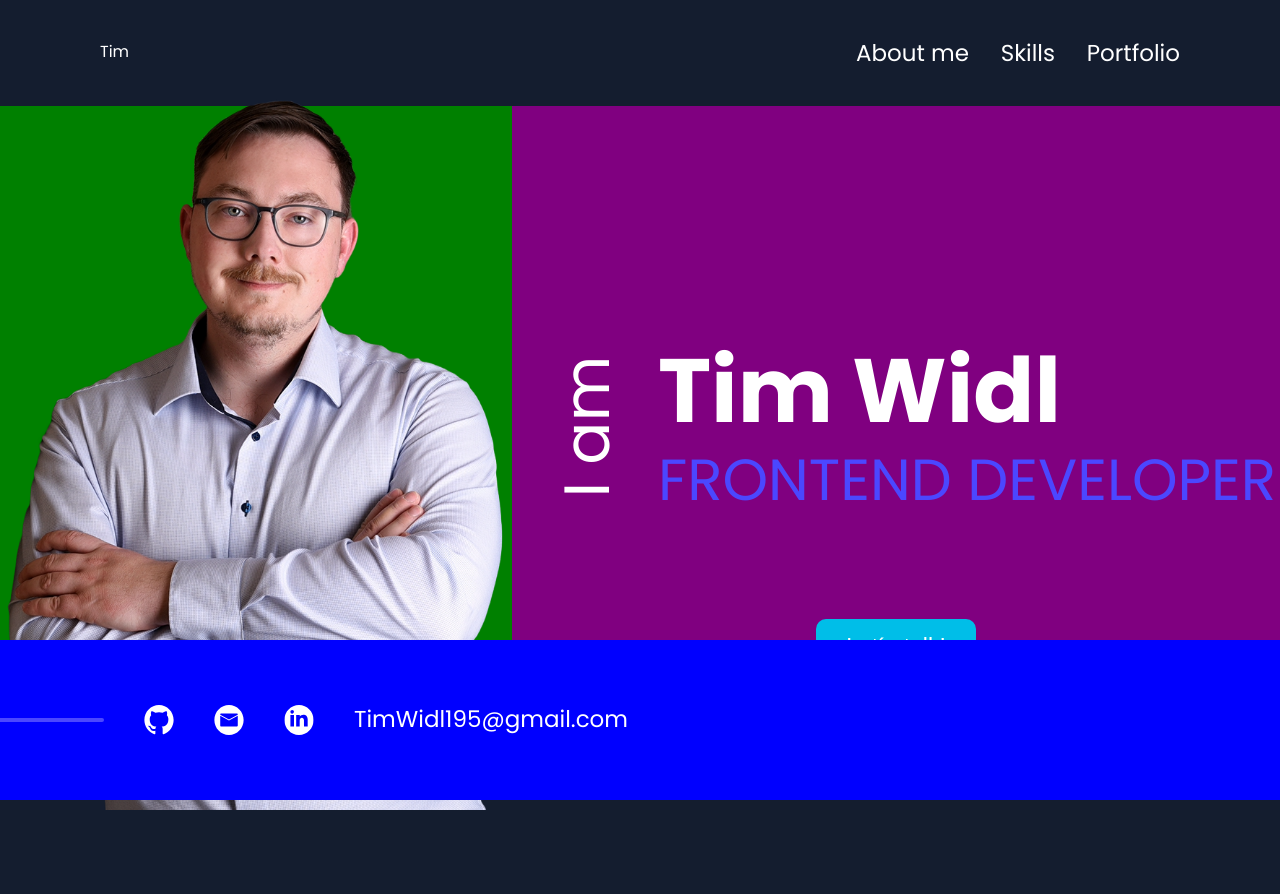
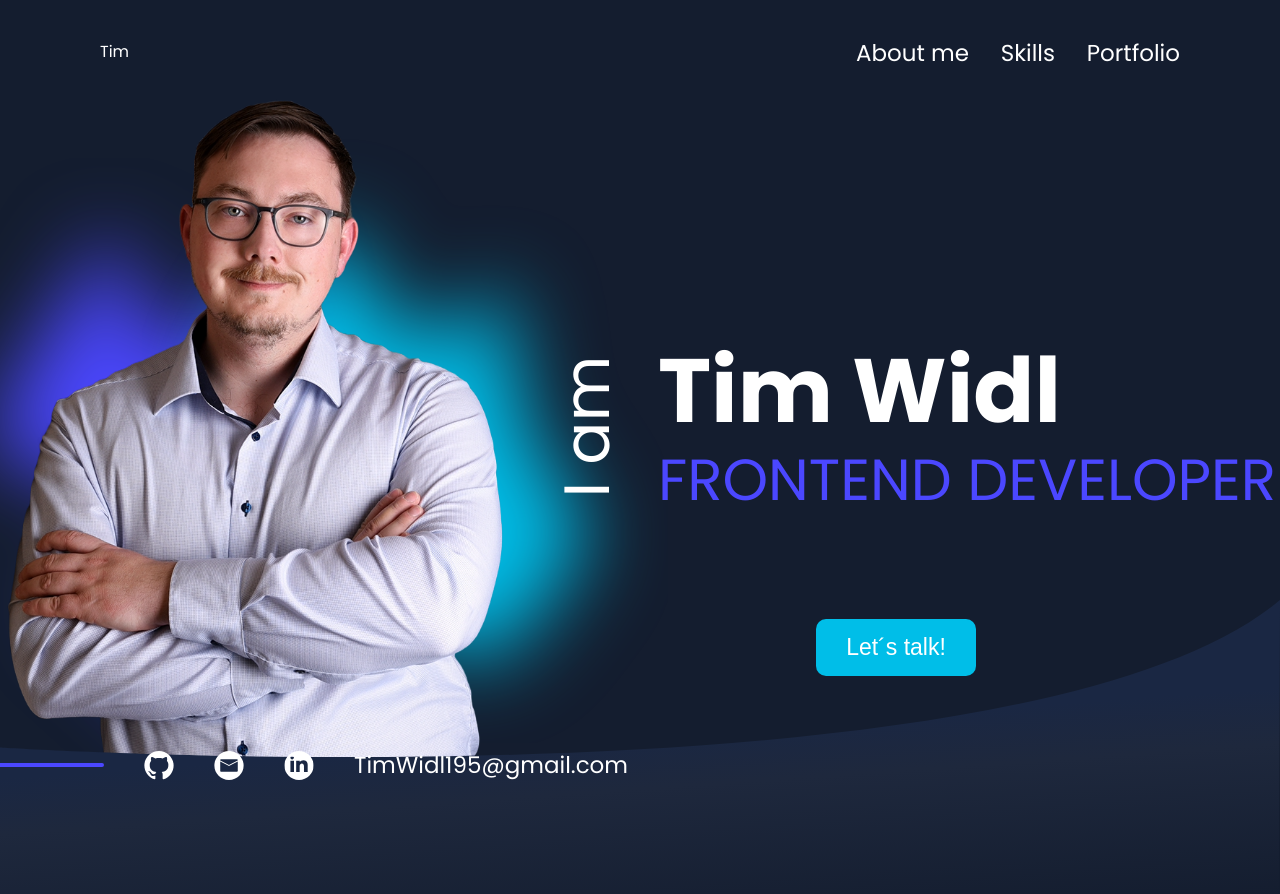
Before and after one commit to TimWidl94/portfolio, an Angular app in the folder portfolio/: page / in a window 1280 px wide. Shown: the top 894 px of the page. Before the commit the page ends 810 px from the top, so only its background shows below. Built offline with nearby package versions, Linux system fonts and the light colour scheme.

Commit message:
updating Landingpage
set text, background shadow and fix the z-index of elements

```diff
--- a/portfolio/src/app/landingpage/landingpage.component.html
+++ b/portfolio/src/app/landingpage/landingpage.component.html
@@ -2,7 +2,7 @@
   <div class="mainContent">
     <div class="imgBox">
       <img src="assets/img/mePictures/personalImg.png" alt="" />
-      <!-- <img class="imgShadow" src="assets/img/shadows/imgBackgroundShadow.svg" alt=""> -->
+      <img class="imgShadow" src="assets/img/shadows/imgBackgroundShadow.svg" alt="">
     </div>
     <div class="textBox">
       <div>
@@ -22,5 +22,5 @@
     <img src="assets/img/icons/linkedinIcon.svg" alt="" />
     <span>TimWidl195&#64;gmail.com</span>
   </div>
-  <!-- <img class="backgroundShadow" src="assets/img/shadows/vector1.svg" alt="" /> -->
+  <img class="backgroundShadow" src="assets/img/shadows/vector2.svg" alt="" />
 </section>
--- a/portfolio/src/app/landingpage/landingpage.component.scss
+++ b/portfolio/src/app/landingpage/landingpage.component.scss
@@ -5,8 +5,8 @@
   width: 100%;
   height: calc(100vh - 106px);
   flex-direction: column;
-  overflow: hidden;
-  overflow-y: hidden;
+  // overflow: hidden;
+  // overflow-y: hidden;
 }
 
 .mainContent {
@@ -20,29 +20,33 @@
 
 .imgBox {
   @include dFlex();
-  background-color: green;
+  // background-color: green;
   width: 40%;
   max-width: 800px;
   > img {
     @include dFlex();
     object-fit: cover;
     width: 100%;
+    z-index: 1;
   }
 }
 
 .imgShadow {
-  position: relative;
-  top: 0;
-  left: -646px;
+  position: absolute;
+  top: 30px;
+  left: -100px;
+  z-index: 0 !important;
+  width: 60% !important;
 }
 
 .textBox {
   @include dFlex();
   width: 60%;
   height: 100%;
-  background-color: purple;
+  // background-color: purple;
   flex-direction: column;
   overflow: hidden;
+  z-index: 2;
   >div{
     @include dFlex();
     max-height: 172px;
@@ -91,11 +95,12 @@
 
 .iconBox {
   position: absolute;
-  bottom: 0;
+  bottom: 20px;
   width: 100%;
   max-width: 1440px;
-  height: 20%;
-  background-color: blue;
+  // height: 20%;
+  // background-color: blue;
+  z-index: 2;
   @include dFlex($jc: start, $g: 40px);
   >div{
     border: 2px solid $purple;
@@ -123,11 +128,11 @@
 
 .backgroundShadow {
   position: absolute;
-  top: 378px;
+  top: 600px;
   left: 0;
+  max-width: 100vw;
   width: 100%;
-  // height: 100%;
-  object-fit: cover;
-  flex-shrink: 1;
+  height: auto;
   z-index: 1;
+  overflow-y: hidden;
 }
```
Also changed, not shown: portfolio/src/assets/img/shadows/vector2.svg (added).
